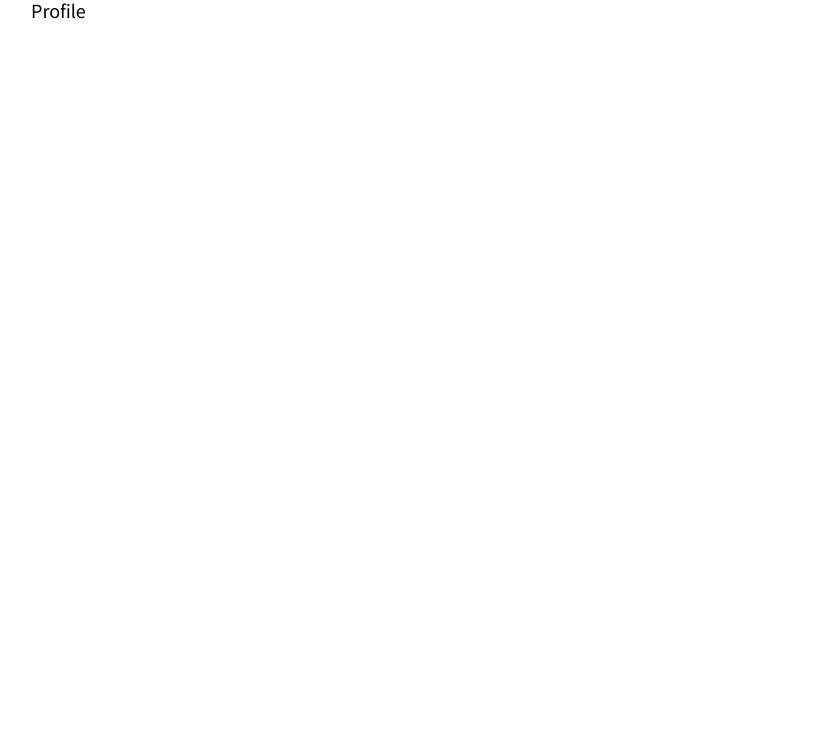
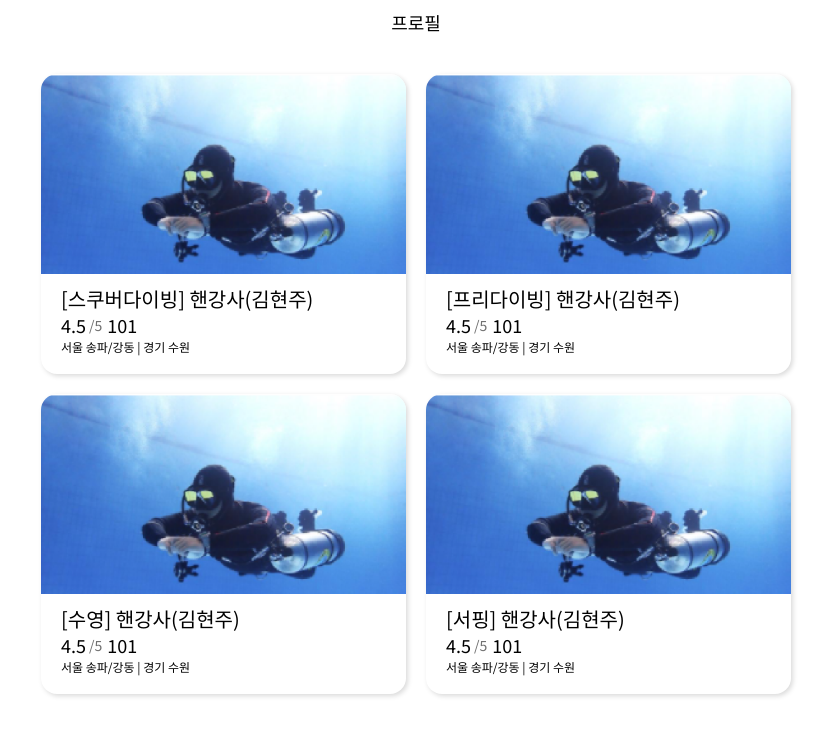
Before and after one commit to semos0px/partner-desktop, a React (Create React App) app: page /profile in a window 1280 px wide. Shown: the top 736 px of the page, without its empty margins (224-1049 px from the left). Built offline with nearby package versions, Linux system fonts and the light colour scheme; a web font is replaced by a local one.

Commit message:
✨ Profile page 구현

```diff
--- a/src/pages/profile/index.js
+++ b/src/pages/profile/index.js
@@ -1,7 +1,71 @@
+import styled from "styled-components";
+import ProfileCard from "../../components/profileCard";
+import PaddingLayout from "../../layouts/paddingLayout";
 import PageLayout from "../../layouts/pageLayout";
+import profileThumbnail from "../../assets/images/profile/thumbnail.png";
+
+const CardList = styled.ul`
+  width: 100%;
+  display: flex;
+  flex-wrap: wrap;
+`;
 
 const ProfilePage = () => {
-  return <PageLayout>Profile</PageLayout>;
+  // TODO: partner의 profile data fetching
+  const profiles = [
+    {
+      id: "123",
+      category: "스쿠버다이빙",
+      name: "김현주",
+      nickname: "핸강사",
+      rating: 4.5,
+      like: 101,
+      region: ["서울 송파/강동", "경기 수원"],
+      thumbnail: profileThumbnail,
+    },
+    {
+      id: "123",
+      category: "프리다이빙",
+      name: "김현주",
+      nickname: "핸강사",
+      rating: 4.5,
+      like: 101,
+      region: ["서울 송파/강동", "경기 수원"],
+      thumbnail: profileThumbnail,
+    },
+    {
+      id: "123",
+      category: "수영",
+      name: "김현주",
+      nickname: "핸강사",
+      rating: 4.5,
+      like: 101,
+      region: ["서울 송파/강동", "경기 수원"],
+      thumbnail: profileThumbnail,
+    },
+    {
+      id: "123",
+      category: "서핑",
+      name: "김현주",
+      nickname: "핸강사",
+      rating: 4.5,
+      like: 101,
+      region: ["서울 송파/강동", "경기 수원"],
+      thumbnail: profileThumbnail,
+    },
+  ];
+
+  return (
+    <PageLayout headerTitle="프로필">
+      <PaddingLayout>
+        <CardList>
+          {profiles.map((profile, idx) => (
+            <ProfileCard key={idx} profile={profile} />
+          ))}
+        </CardList>
+      </PaddingLayout>
+    </PageLayout>
+  );
 };
 
 export default ProfilePage;
```
